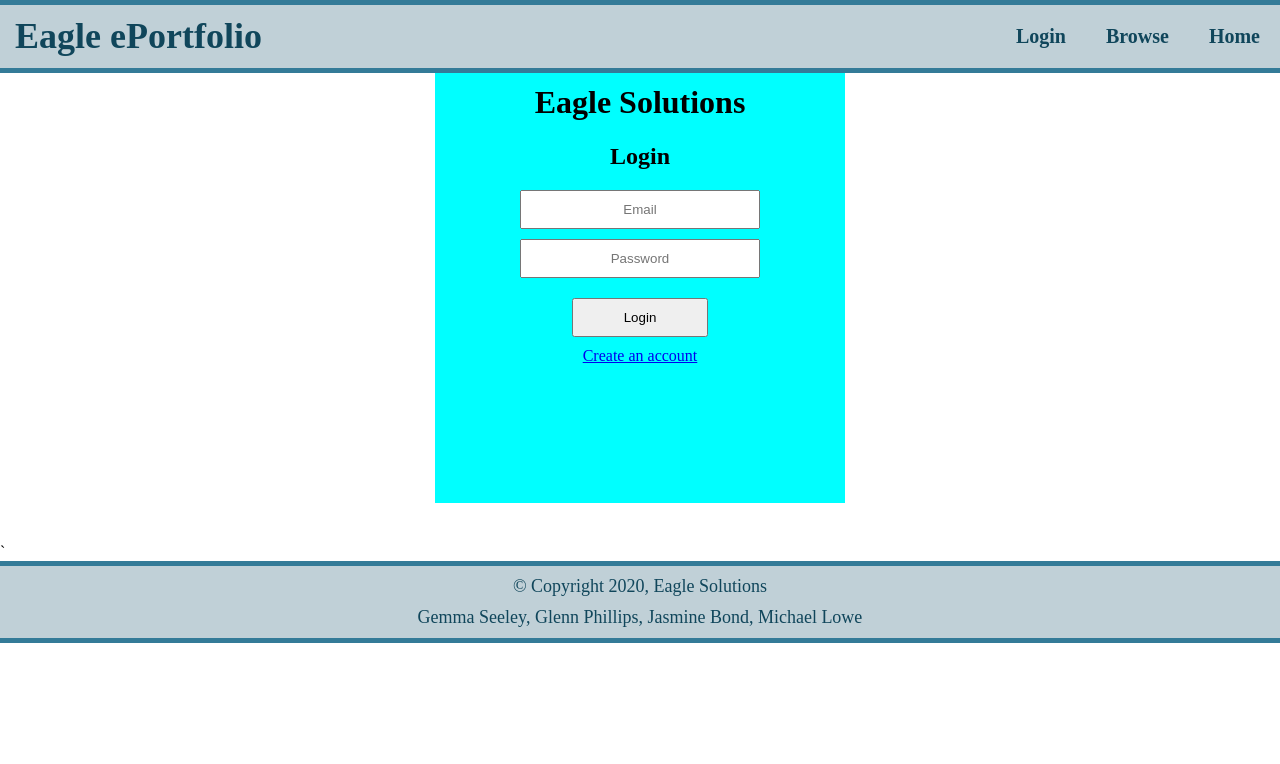
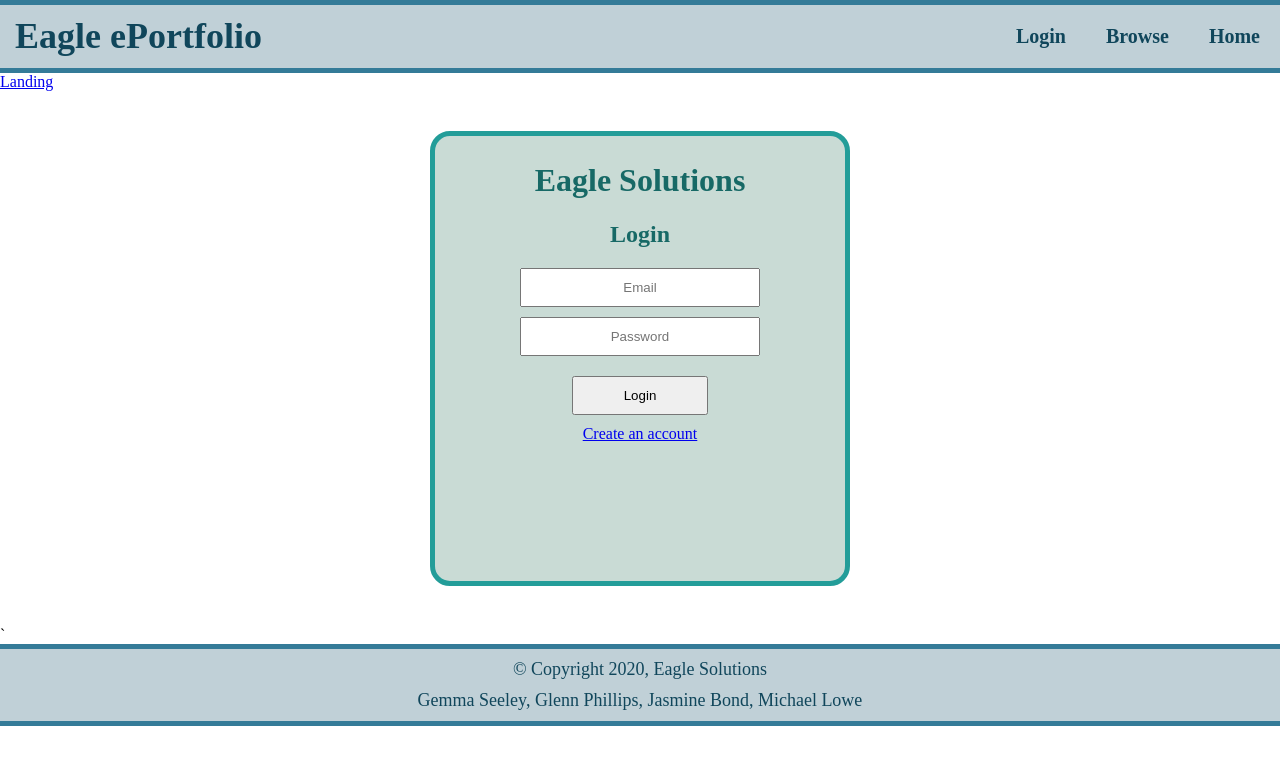
Before and after one commit to l8102/it-project2020, a React (Create React App) app in the folder eaglesolutions/: page /login in a window 1280 px wide. Shown: the top 764 px of the page. Built offline with nearby package versions, Linux system fonts and the light colour scheme; the HTML template or start-up script is replaced by a standard one.

Commit message:
fixed padding issue with navbar, added styling to accounts

```diff
--- a/eaglesolutions/src/components/UserNavBar.js
+++ b/eaglesolutions/src/components/UserNavBar.js
@@ -4,6 +4,11 @@ import "../css/Nav.css"
 
 export default function UserNavBar() {
   return (
+    <div>
+      {/*This ensures content isn't hidden behind the nav bar*/}
+      <div className="nav-bar-offset">
+        Nav Bar Offset
+      </div>
       <div className="nav-bar-container">
         <h1> Eagle ePortfolio </h1>
         <div className="nav-bar">
@@ -13,5 +18,7 @@ export default function UserNavBar() {
           </ul>
         </div>
       </div>
+    </div>
+
   )
 }
--- a/eaglesolutions/src/components/VisitorNavBar.js
+++ b/eaglesolutions/src/components/VisitorNavBar.js
@@ -4,6 +4,11 @@ import "../css/Nav.css"
 
 export default function VisitorNavBar() {
   return (
+    <div>
+      {/*This ensures content isn't hidden behind the nav bar*/}
+      <div className="nav-bar-offset">
+        Nav Bar Offset
+      </div>
       <div className="nav-bar-container">
         <h1> Eagle ePortfolio </h1>
         <div className="nav-bar">
@@ -14,5 +19,6 @@ export default function VisitorNavBar() {
           </ul>
         </div>
       </div>
+    </div>
   )
 }
--- a/eaglesolutions/src/css/Account.css
+++ b/eaglesolutions/src/css/Account.css
@@ -5,11 +5,14 @@
 
 .account-form {
     text-align: center;
-    background-color: aqua;
+    background-color: #c9dbd5;
+    color: #176966;
     padding: 5px;
     margin: 40px;
     width: 400px;
     height: 435px;
+    border-radius: 20px;
+    border: 5px solid #239d99;
 }
 
 input[type=text] {
--- a/eaglesolutions/src/css/Landing.css
+++ b/eaglesolutions/src/css/Landing.css
@@ -1,5 +1,5 @@
 .landing-container {
-    margin-top: 120px;
+    margin-top: 50px;
     margin-bottom: 50px;
     text-align: center;
     display: block;
--- a/eaglesolutions/src/css/Nav.css
+++ b/eaglesolutions/src/css/Nav.css
@@ -2,6 +2,14 @@
 body {
     margin: 0;
     background-color: white;
+}
+
+/* This ensures content isn't hidden behind the nav bar */
+.nav-bar-offset {
+    padding-top: 55px;
+    background-color: #fee;
+    position: relative;
+    visibility: hidden;
 }
 
 .nav-bar-container {
```
Lines whose indentation alone changed are shown as unchanged.
